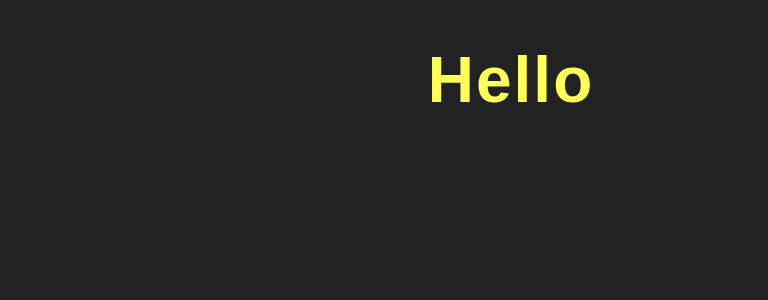
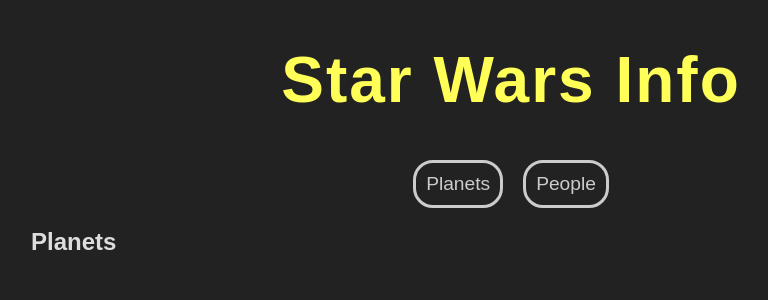
Before and after one commit to richardingwe/starwars-react-query, a React (Create React App) app: page / in a window 1280 px wide. Shown: the top 300 px of the page, without its empty margins (129-897 px from the left). Built offline with nearby package versions, Linux system fonts and the light colour scheme; the HTML template or start-up script is replaced by a standard one.

Commit message:
worked on app.js

```diff
--- a/src/App.js
+++ b/src/App.js
@@ -1,9 +1,19 @@
+import React, { useState } from 'react';
+import Navbar from './components/Navbar';
+import Planets from './components/Planets';
+import People from './components/People';
 
 
 function App() {
+  let [page, setPage] = useState('planets');
+
   return (
     <div className="App">
-      <h1>Hello</h1>
+      <h1>Star Wars Info</h1>
+      <Navbar setPage={setPage} />
+      <div className="content">
+        {page === 'planets' ? <Planets /> : <People />}
+      </div>
     </div>
   );
 }
```
